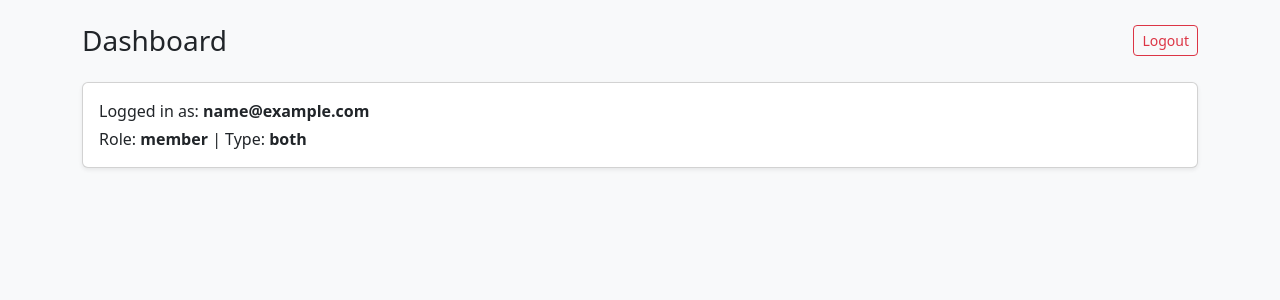
After one commit to shawnly2004-ctrl/ShareShelf-Dakay-Shanly-G02, a Django app: page /dashboard/ in a window 1280 px wide. The commit adds this page. Shown: the top 300 px of the page. Run offline with Django 5.2, Linux system fonts and the light colour scheme; the visitor is signed in with stand-in values (Sample User, id 1).

Commit message:
Add login, logout, and login_required protection

```diff
--- a/accounts/urls.py
+++ b/accounts/urls.py
@@ -2,5 +2,9 @@ from django.urls import path
 from . import views
 
 urlpatterns = [
+    path('', views.login_view, name='home'),
     path('register/', views.register_view, name='register'),
+    path('login/', views.login_view, name='login'),
+    path('logout/', views.logout_view, name='logout'),
+    path('dashboard/', views.dashboard_view, name='dashboard'),
 ]
--- a/accounts/views.py
+++ b/accounts/views.py
@@ -1,14 +1,55 @@
 from django.contrib import messages
+from django.contrib.auth import login, logout
+from django.contrib.auth.decorators import login_required
 from django.shortcuts import render, redirect
-from .forms import RegisterForm
+from django.utils.http import url_has_allowed_host_and_scheme
+from django.views.decorators.http import require_POST
+
+from .forms import RegisterForm, LoginForm
 
 
 def register_view(request):
+    if request.user.is_authenticated:
+        return redirect('dashboard')
+
     form = RegisterForm(request.POST or None)
     if request.method == 'POST':
         if form.is_valid():
             form.save()
             messages.success(request, "Account created successfully! You can now log in.")
-            return redirect('register')   # will change to 'login' in the next step
+            return redirect('login')
         messages.error(request, "Please fix the errors below.")
     return render(request, 'accounts/register.html', {'form': form})
+
+
+def login_view(request):
+    if request.user.is_authenticated:
+        return redirect('dashboard')
+
+    form = LoginForm(request, data=request.POST or None)
+    if request.method == 'POST':
+        if form.is_valid():
+            user = form.get_user()
+            login(request, user)
+            messages.success(request, f"Welcome back, {user.first_name or user.email}!")
+
+            # Send the user back to the page they originally wanted (if safe)
+            next_url = request.GET.get('next')
+            if next_url and url_has_allowed_host_and_scheme(next_url, allowed_hosts={request.get_host()}):
+                return redirect(next_url)
+            return redirect('dashboard')
+        messages.error(request, "Invalid email or password.")
+    return render(request, 'accounts/login.html', {'form': form})
+
+
+@require_POST
+def logout_view(request):
+    logout(request)   # ends the session
+    messages.success(request, "You have been logged out.")
+    return redirect('login')
+
+
+@login_required
+def dashboard_view(request):
+    # TEMPORARY: replaced by role-based dashboards in Step 3
+    return render(request, 'accounts/dashboard.html')
--- a/config/settings.py
+++ b/config/settings.py
@@ -129,6 +129,7 @@ MAILERS = {
 AUTH_USER_MODEL = 'accounts.User'
 LOGIN_URL = 'login'
 LOGOUT_REDIRECT_URL = 'login'
+LOGIN_REDIRECT_URL = 'dashboard'
 
 MEDIA_URL = '/media/'
 MEDIA_ROOT = BASE_DIR / 'media'
--- /dev/null
+++ b/templates/accounts/dashboard.html
@@ -0,0 +1,19 @@
+{% extends 'base.html' %}
+{% block title %}Dashboard | ShareShelf{% endblock %}
+
+{% block content %}
+<div class="d-flex justify-content-between align-items-center mb-4">
+  <h3 class="mb-0">Dashboard</h3>
+  <form method="post" action="{% url 'logout' %}">
+    {% csrf_token %}
+    <button type="submit" class="btn btn-outline-danger btn-sm">Logout</button>
+  </form>
+</div>
+
+<div class="card shadow-sm">
+  <div class="card-body">
+    <p class="mb-1">Logged in as: <strong>{{ user.email }}</strong></p>
+    <p class="mb-0">Role: <strong>{{ user.role }}</strong> | Type: <strong>{{ user.user_type }}</strong></p>
+  </div>
+</div>
+{% endblock %}
--- a/templates/accounts/register.html
+++ b/templates/accounts/register.html
@@ -20,7 +20,7 @@
           {% endfor %}
           <button type="submit" class="btn btn-primary w-100">Register</button>
         </form>
-        <p class="mt-3 mb-0 text-center">Already have an account? <a href="#">Log in</a></p>
+        <p class="mt-3 mb-0 text-center">Already have an account? <a href="{% url 'login' %}">Log in</a></p>
       </div>
     </div>
   </div>
```
Also changed, not shown: accounts/forms.py (+22 -2 lines), templates/accounts/login.html (added, +36 -0 lines).
